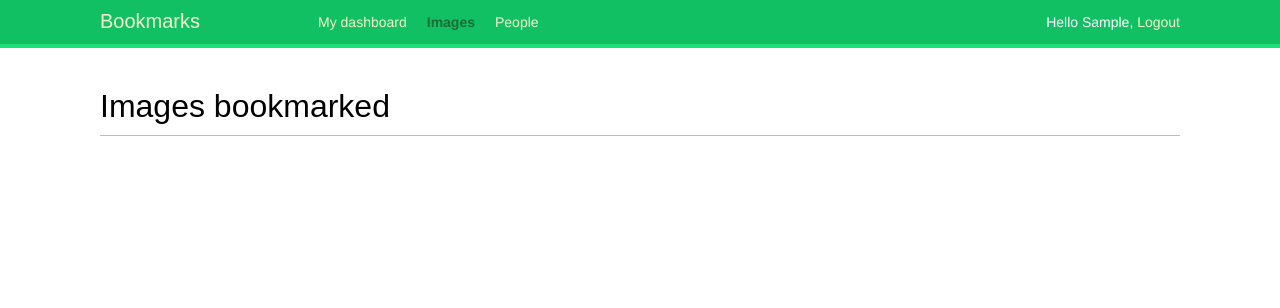
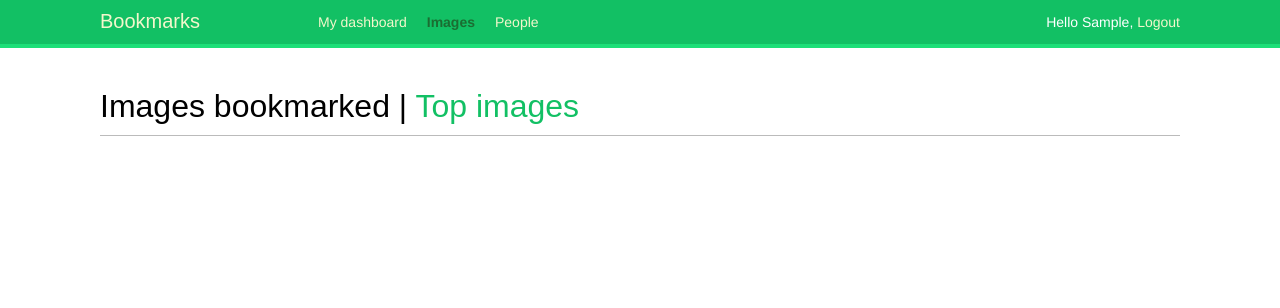
Before and after one commit to mista-ai/bookmarks, a Django app: page /images/ in a window 1280 px wide. Shown: the top 308 px of the page. Run offline with Django 4.2, Linux system fonts and the light colour scheme; the visitor is signed in with stand-in values (Sample User, id 1); data that the repository does not hold is empty; some libraries are stand-ins or nearby versions; some web fonts are replaced.

Commit message:
Top images in images page

```diff
--- a/images/templates/images/image/list.html
+++ b/images/templates/images/image/list.html
@@ -3,7 +3,7 @@
 {% block title %}Images bookmarked{% endblock %}
 
 {% block content %}
-  <h1>Images bookmarked</h1>
+  <h1>Images bookmarked | <a href="http://127.0.0.1:8000/images/ranking/">Top images</a></h1>
   <div id="image-list">
     {% include "images/image/list_images.html" %}
   </div>
```
